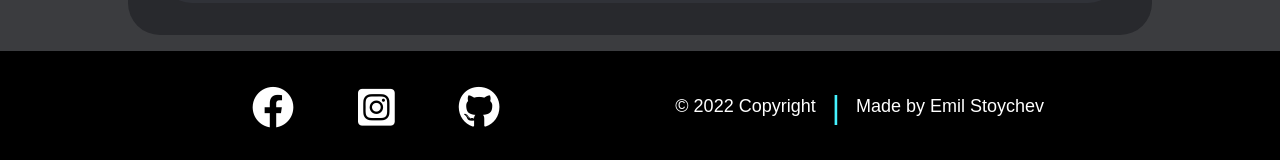
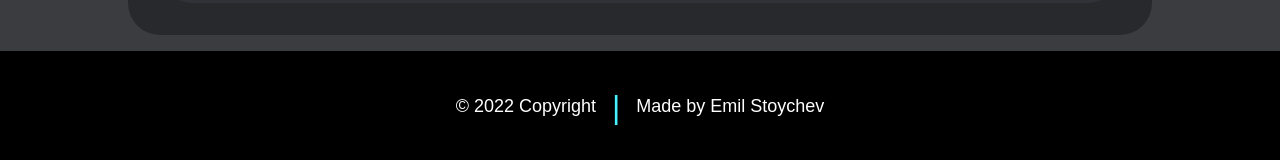
Before and after one commit to Emil-Stoychev/Online-Training-Schedule, a React (Create React App) app in the folder app/: page / in a window 1280 px wide. Shown: the part 1763-1923 px from the top of the page. Built offline with nearby package versions, Linux system fonts and the light colour scheme.

Commit message:
Set navigate to btns in this components

```diff
--- a/app/src/App.js
+++ b/app/src/App.js
@@ -17,29 +17,37 @@ import { TrainingPostComponent } from './components/main/training-post/Training-
 import { useEffect, useState } from 'react';
 
 function App() {
-  const [cookie, setCookie] = useState(null)
+  const [token, setToken] = useState(null)
 
   useEffect(() => {
     let getCookie = localStorage.getItem('sessionStorage')
 
     if (getCookie != '') {
-      setCookie(getCookie)
+      setToken(getCookie)
     } else {
-      setCookie(null)
+      setToken(null)
     }
-  }, [cookie])
+  }, [token])
 
   return (
     <div className="App">
 
-      <NavigationComponent cookie={cookie} setCookie={setCookie} />
+      <NavigationComponent token={token} setToken={setToken} />
 
       <Routes>
 
-        {cookie != null
-          ? <Route path='/' element={<MainComponent />} />
-          : <Route path='/' element={<WelcomeComponent />} />
-        }
+        {token == null
+          ?
+          <>
+            <Route path='/' element={<WelcomeComponent />} />
+
+            <Route path='/login' element={<LoginComponent setToken={setToken} />} />
+
+            <Route path='/register' element={<RegisterComponent />} />
+          </>
+          :
+          <>
+            <Route path='/' element={<MainComponent />} />
 
             <Route path='/post/:id' element={
               <section className="container">
@@ -57,13 +65,11 @@ function App() {
 
             <Route path='/training' element={<TrainingComponent />} />
 
+            <Route path='/profile' element={<ProfileComponent />} />
+          </>
+        }
+
         <Route path='/about' element={<AboutComponent />} />
-
-        <Route path='/profile' element={<ProfileComponent />} />
-
-        <Route path='/login' element={<LoginComponent setCookie={setCookie} />} />
-
-        <Route path='/register' element={<RegisterComponent />} />
 
         <Route path='*' element={<PageNotFound />} />
 
--- a/app/src/components/about/About.js
+++ b/app/src/components/about/About.js
@@ -1,6 +1,9 @@
+import { useNavigate } from 'react-router-dom'
 import './about.css'
 
 export const AboutComponent = () => {
+    const navigate = useNavigate()
+
     return (
         <div className='about-cont'>
 
@@ -9,19 +12,19 @@ export const AboutComponent = () => {
             <div className='about-contacts'>
 
                 <div>
-                    <i className="fa-brands fa-facebook"></i>
+                    <i onClick={() => window.open('https://www.facebook.com/profile.php?id=100010478416709', '_blank')} className="fa-brands fa-facebook"></i>
                 </div>
 
                 <div>
-                    <i className="fa-brands fa-square-instagram"></i>
+                    <i onClick={() => window.open('https://www.instagram.com/emil.stoichev/', '_blank')} className="fa-brands fa-square-instagram"></i>
                 </div>
 
                 <div>
-                    <i className="fa-brands fa-github"></i>
+                    <i onClick={() => window.open('https://github.com/Emil-Stoychev', '_blank')} className="fa-brands fa-github"></i>
                 </div>
 
                 <div>
-                    <i className="fa-brands fa-linkedin"></i>
+                    <i onClick={() => window.open('https://www.linkedin.com/', '_blank')} className="fa-brands fa-linkedin"></i>
                 </div>
 
             </div>
--- a/app/src/components/core/footer/Footer.js
+++ b/app/src/components/core/footer/Footer.js
@@ -3,14 +3,6 @@ import './footer.module.css'
 export const FooterComponent = () => {
     return (
         <footer>
-            <div className="contacts">
-                <i className="fa-brands fa-facebook"></i>
-
-                <i className="fa-brands fa-square-instagram"></i>
-
-                <i className="fa-brands fa-github"></i>
-            </div>
-
             <p>© 2022 Copyright <span>|</span> Made by Emil Stoychev</p>
         </footer>
     )
--- a/app/src/components/core/footer/footer.module.css
+++ b/app/src/components/core/footer/footer.module.css
@@ -1,4 +1,4 @@
-@import url('https://cdnjs.cloudflare.com/ajax/libs/font-awesome/6.2.1/css/all.min.css');
+@import url("https://cdnjs.cloudflare.com/ajax/libs/font-awesome/6.2.1/css/all.min.css");
 
 footer {
   display: flex;
@@ -30,62 +30,27 @@ p span {
   padding: 1rem;
 }
 
-footer>div {
-    display: flex;
-    justify-content: center;
-    align-items: center;
-    gap: 2rem;
-}
-
-footer>div>i {
-    font-size: 42px;
-    padding: 1rem;
-    transition: all 300ms ease-in-out;
-    cursor: pointer;
-}
-
-footer>div>i:hover {
-    transform: scale(1.3);
-}
-
-
 @media screen and (max-width: 1150px) {
-
   footer {
     gap: 5rem;
   }
-
 }
 
 @media screen and (max-width: 730px) {
-
   footer {
     flex-direction: column;
     gap: 0.2rem;
   }
-
 }
 
 @media screen and (max-width: 420px) {
-
   footer p {
     font-size: 12px;
   }
-
-}
-
-@media screen and (max-width: 330px) {
-
-    footer div {
-        gap: 0.5rem;
-    }
-
 }
 
 @media screen and (max-width: 270px) {
-
   footer p {
     padding: 0 2rem;
   }
-
 }
--- a/app/src/components/core/navigation/Navigation.js
+++ b/app/src/components/core/navigation/Navigation.js
@@ -1,15 +1,15 @@
 import './navigation.module.css'
 import { useNavigate } from 'react-router-dom'
-import { useEffect, useState } from 'react'
+import * as userService from '../../../services/authService'
+import { useEffect } from 'react'
 
-export const NavigationComponent = ({cookie, setCookie}) => {
+export const NavigationComponent = ({ token, setToken }) => {
     let navigate = useNavigate()
 
     const logout = () => {
-        console.log('Logout click');
         localStorage.removeItem('sessionStorage')
 
-        setCookie(null)
+        setToken(null)
 
         navigate('/login')
     }
@@ -20,7 +20,7 @@ export const NavigationComponent = ({cookie, setCookie}) => {
                 <div className="main">
                     <li onClick={() => navigate('/')}>Home</li>
 
-                    {cookie != null
+                    {token != null
                         ?
                         <>
                             <li onClick={() => navigate('/training')}>Training</li>
@@ -37,7 +37,7 @@ export const NavigationComponent = ({cookie, setCookie}) => {
                 <div className="auth">
                     <li onClick={() => navigate('/about')}>About</li>
 
-                    {cookie != null
+                    {token != null
                         ?
                         <>
                             <li onClick={() => logout()}>Logout</li>
--- a/app/src/components/welcome/Welcome.js
+++ b/app/src/components/welcome/Welcome.js
@@ -1,7 +1,10 @@
 import './welcome.css'
 import { Typewriter } from 'react-simple-typewriter'
+import { useNavigate } from 'react-router-dom'
 
 export const WelcomeComponent = () => {
+    const navigate = useNavigate()
+
     return (
         <>
             <section className="welcome-cnt">
@@ -99,8 +102,8 @@ export const WelcomeComponent = () => {
                         </h1>
 
                         <div className='welcome-art-main-btns'>
-                            <button>Login</button>
-                            <button>Register</button>
+                            <button onClick={() => navigate('/login')}>Login</button>
+                            <button onClick={() => navigate('/register')}>Register</button>
                         </div>
                     </div>
                 </article>
```
Lines whose indentation alone changed are shown as unchanged.
